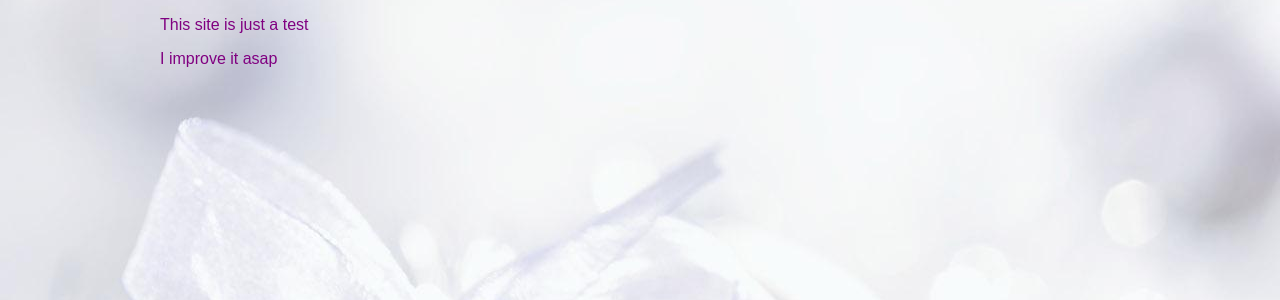
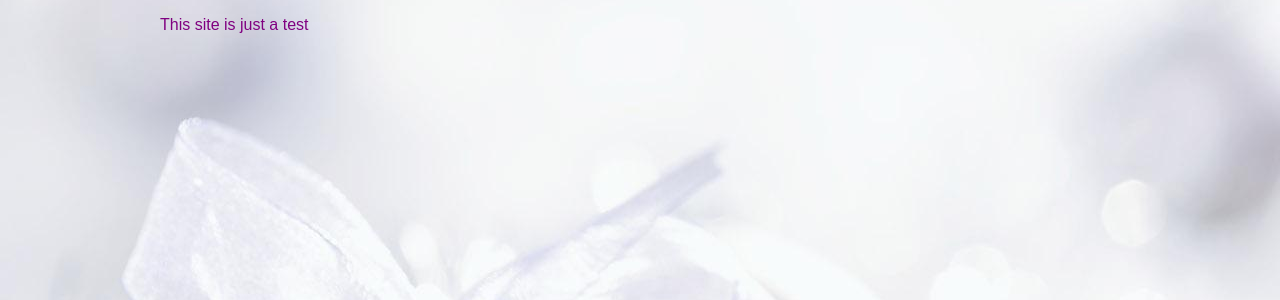
Before and after one commit to far2naz/mydangoBlog, a Django app: page /about/ in a window 1280 px wide. Shown: the part 58-358 px from the top of the page. Run offline with Django 3.2, Linux system fonts and the light colour scheme.

Commit message:
add about2

```diff
--- a/templates/about.html
+++ b/templates/about.html
@@ -6,5 +6,4 @@
 
 {% block content %}
     <p >This site is just a test</p>
-    <p >I improve it asap</p>
 {% endblock %}
```
